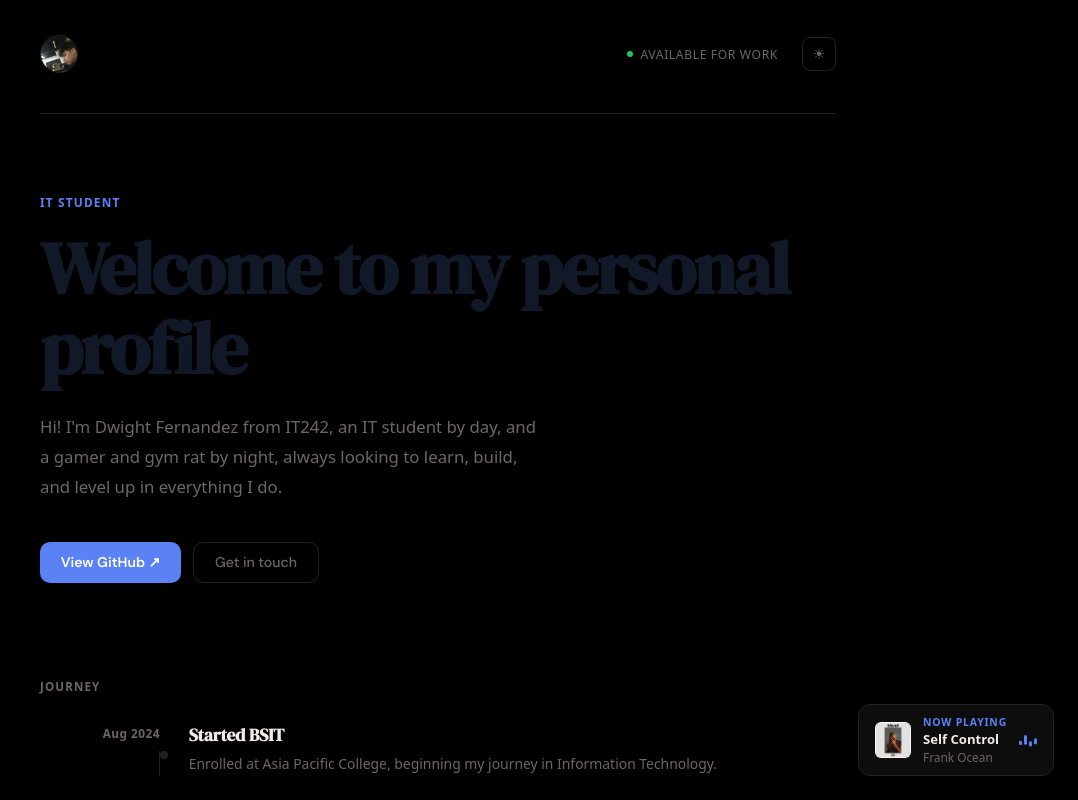
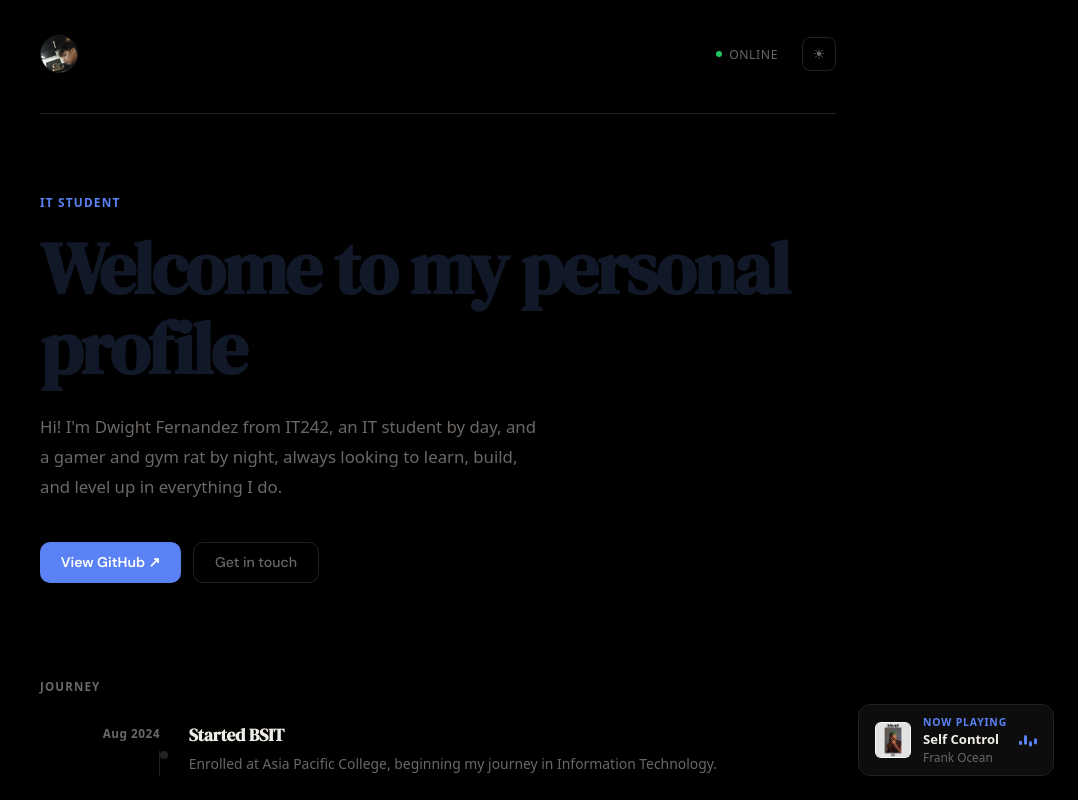
Before and after one commit to dwightening26/dwightening26-personal-website-finals-fernandez, a React app in the folder my-profile-fernandez/frontend/: page / in a window 1280 px wide. Shown: the top 800 px of the page, without its empty margins (202-1280 px from the left). Built offline with nearby package versions, Linux system fonts and the light colour scheme; no server answers; the database is empty; the HTML template or start-up script is replaced by a standard one.

Commit message:
Last Commit

```diff
--- a/my-profile-fernandez/frontend/src/App.jsx
+++ b/my-profile-fernandez/frontend/src/App.jsx
@@ -159,7 +159,7 @@ function App() {
         <div className="nav-right">
           <span className="nav-status">
             <span className="status-dot" />
-            Available for work
+            Online
           </span>
           <button
             className="theme-toggle"
```
